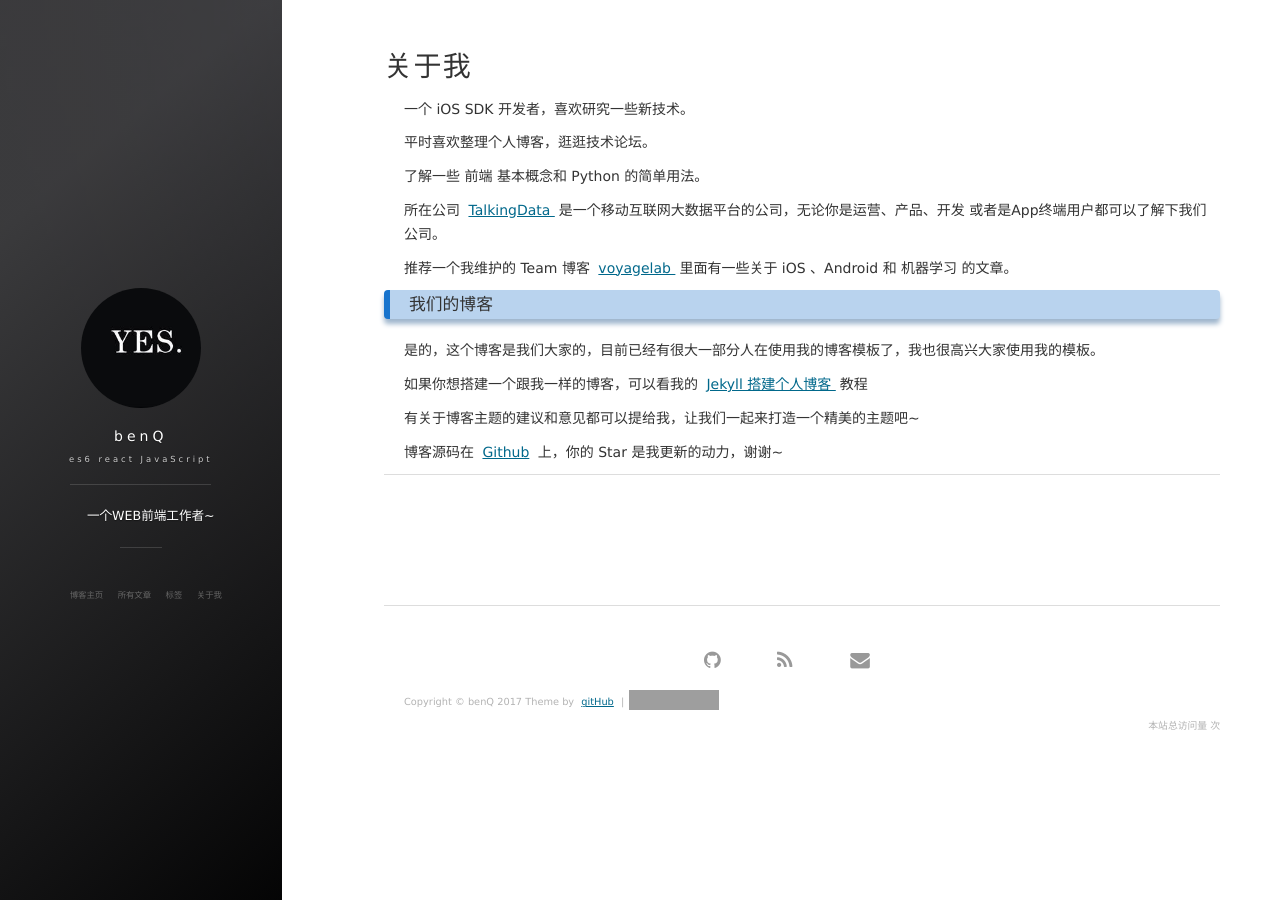
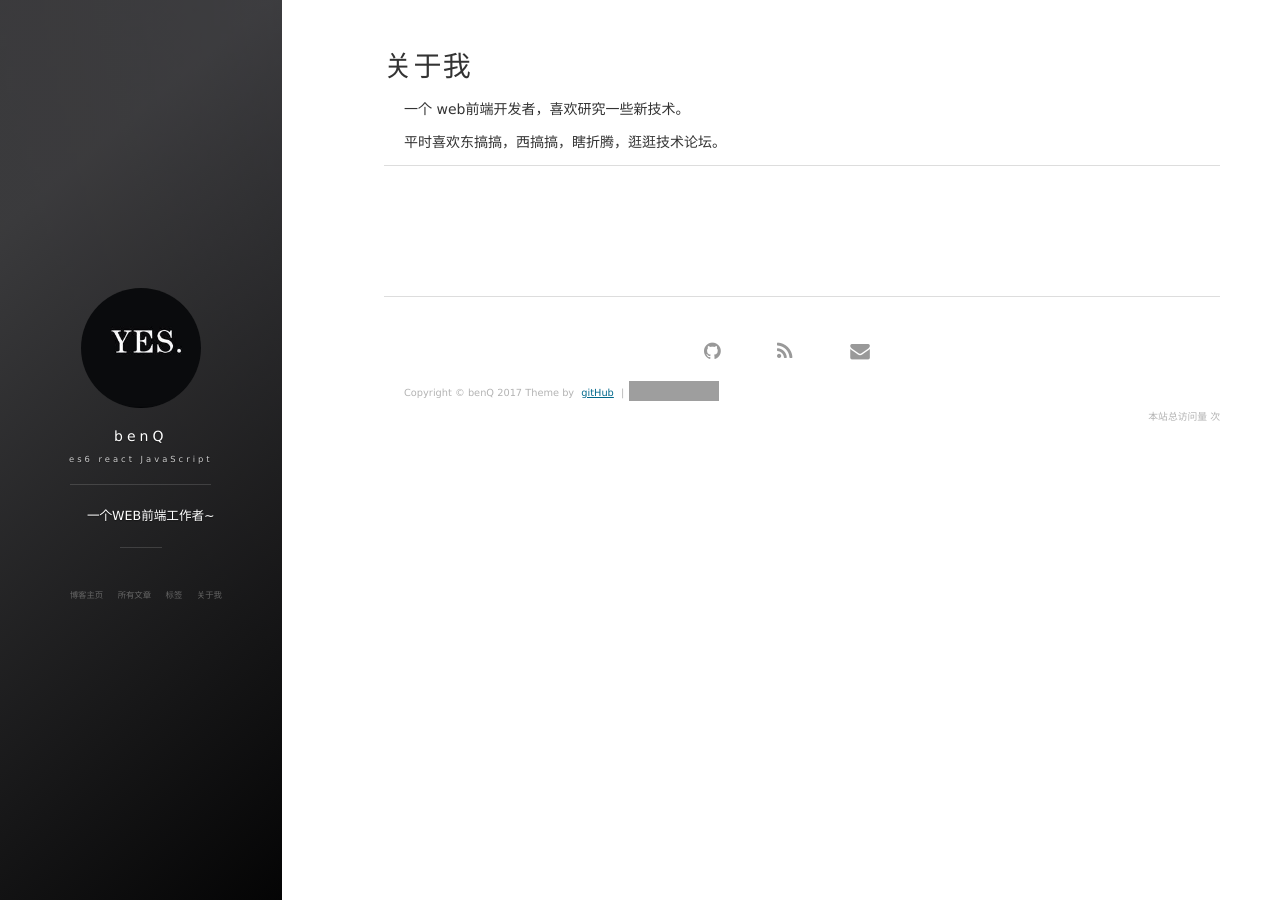
Before and after one commit to benben6/benben6.github.io, a Jekyll site: the page built from about.md, in a window 1280 px wide. Built offline with Jekyll 4.4.1, drawn with Linux system fonts in a browser that asks for light colours; nearby versions of some CDN libraries; comment, search, counter and statistics services are not loaded; grey boxes are pictures that could not be loaded.

Commit message:
Update about.md

```diff
--- a/about.md
+++ b/about.md
@@ -3,43 +3,13 @@
 title: 关于我
 ---
 
-一个 iOS SDK 开发者，喜欢研究一些新技术。
+一个 web前端开发者，喜欢研究一些新技术。
 <p>
-平时喜欢整理个人博客，逛逛技术论坛。
-<p>
-了解一些 前端 基本概念和 Python 的简单用法。
+平时喜欢东搞搞，西搞搞，瞎折腾，逛逛技术论坛。
 
 <p>
 
-所在公司
-<a target="_blank" href="https://www.talkingdata.com/"> TalkingData </a>
-是一个移动互联网大数据平台的公司，无论你是运营、产品、开发 或者是App终端用户都可以了解下我们公司。
-<p>
 
-推荐一个我维护的 Team 博客
-<a target="_blank" href="http://talkingdata.me/"> voyagelab </a>
-里面有一些关于 iOS 、Android 和 机器学习 的文章。
 
-<p>
-
-<h3> 我们的博客 </h3>
-
-<p>
-
-是的，这个博客是我们大家的，目前已经有很大一部分人在使用我的博客模板了，我也很高兴大家使用我的模板。
-
-<p>
-
-如果你想搭建一个跟我一样的博客，可以看我的
-<a href="/2016/10/jekyll_tutorials1/"> Jekyll 搭建个人博客 </a>
-教程
-
-<p>
-
-有关于博客主题的建议和意见都可以提给我，让我们一起来打造一个精美的主题吧~
-
-<p>
-
-博客源码在 <a target="_blank" href='https://github.com/leopardpan/leopardpan.github.io/'>Github</a> 上，你的 Star 是我更新的动力，谢谢~
 
 {% include comments.html %}
```
